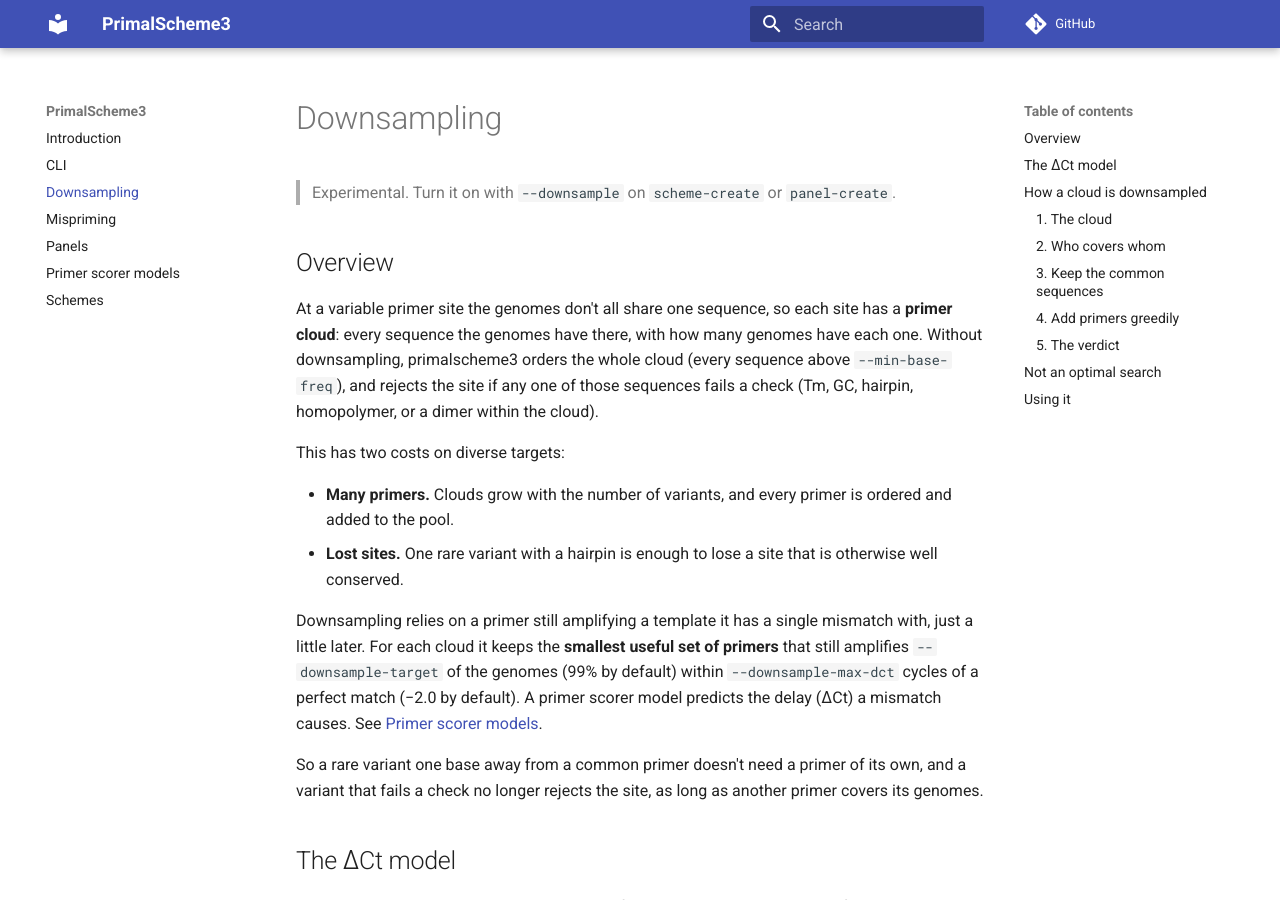
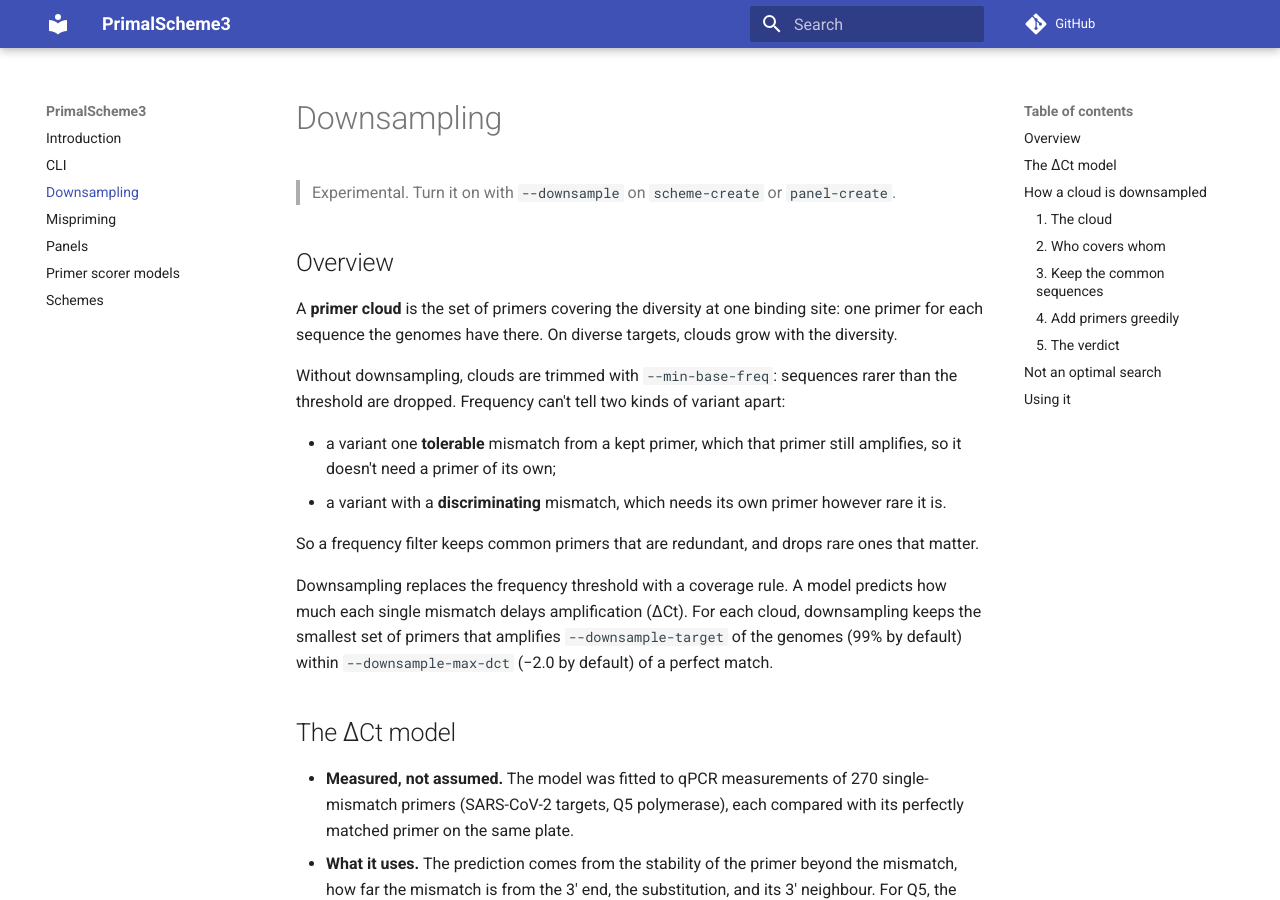
Before and after one commit to artic-network/primalscheme3, an MkDocs documentation site: the page built from docs/downsampling.md, in a window 1280 px wide and 900 px high. Built offline with MkDocs 1.6.1 and Material for MkDocs 9.7.7, drawn with Linux system fonts in a browser that asks for light colours; comment, search, counter and statistics services are not loaded.

Commit message:
Docs: downsampling overview from the frequency-filter problem

```diff
--- a/docs/downsampling.md
+++ b/docs/downsampling.md
@@ -4,16 +4,16 @@
 
 ## Overview
 
-At a variable primer site the genomes don't all share one sequence, so each site has a **primer cloud**: every sequence the genomes have there, with how many genomes have each one. Without downsampling, primalscheme3 orders the whole cloud (every sequence above `--min-base-freq`), and rejects the site if any one of those sequences fails a check (Tm, GC, hairpin, homopolymer, or a dimer within the cloud).
+A **primer cloud** is the set of primers covering the diversity at one binding site: one primer for each sequence the genomes have there. On diverse targets, clouds grow with the diversity.
 
-This has two costs on diverse targets:
+Without downsampling, clouds are trimmed with `--min-base-freq`: sequences rarer than the threshold are dropped. Frequency can't tell two kinds of variant apart:
 
-- **Many primers.** Clouds grow with the number of variants, and every primer is ordered and added to the pool.
-- **Lost sites.** One rare variant with a hairpin is enough to lose a site that is otherwise well conserved.
+- a variant one **tolerable** mismatch from a kept primer, which that primer still amplifies, so it doesn't need a primer of its own;
+- a variant with a **discriminating** mismatch, which needs its own primer however rare it is.
 
-Downsampling relies on a primer still amplifying a template it has a single mismatch with, just a little later. For each cloud it keeps the **smallest useful set of primers** that still amplifies `--downsample-target` of the genomes (99% by default) within `--downsample-max-dct` cycles of a perfect match (−2.0 by default). A primer scorer model predicts the delay (ΔCt) a mismatch causes. See [Primer scorer models](primer-scorer-models.md).
+So a frequency filter keeps common primers that are redundant, and drops rare ones that matter.
 
-So a rare variant one base away from a common primer doesn't need a primer of its own, and a variant that fails a check no longer rejects the site, as long as another primer covers its genomes.
+Downsampling replaces the frequency threshold with a coverage rule. A model predicts how much each single mismatch delays amplification (ΔCt). For each cloud, downsampling keeps the smallest set of primers that amplifies `--downsample-target` of the genomes (99% by default) within `--downsample-max-dct` (−2.0 by default) of a perfect match.
 
 ## The ΔCt model
 
```
